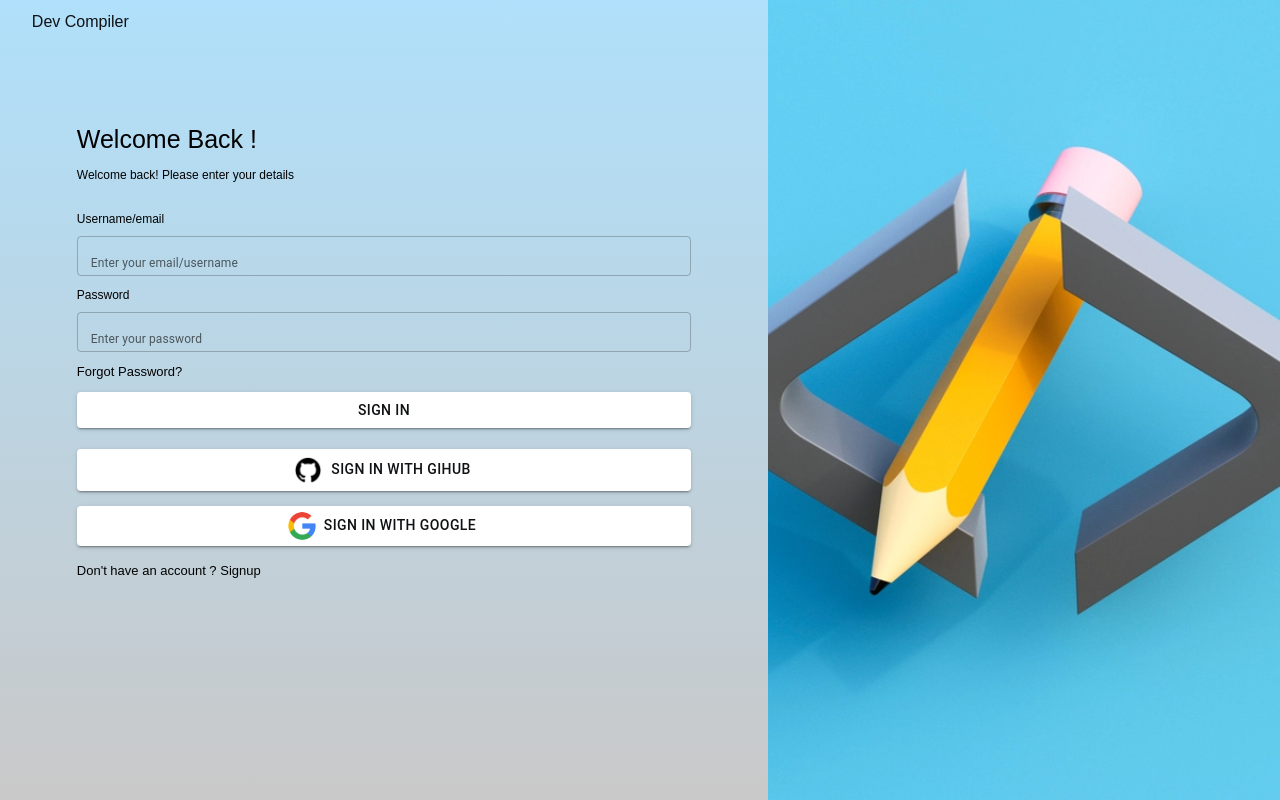
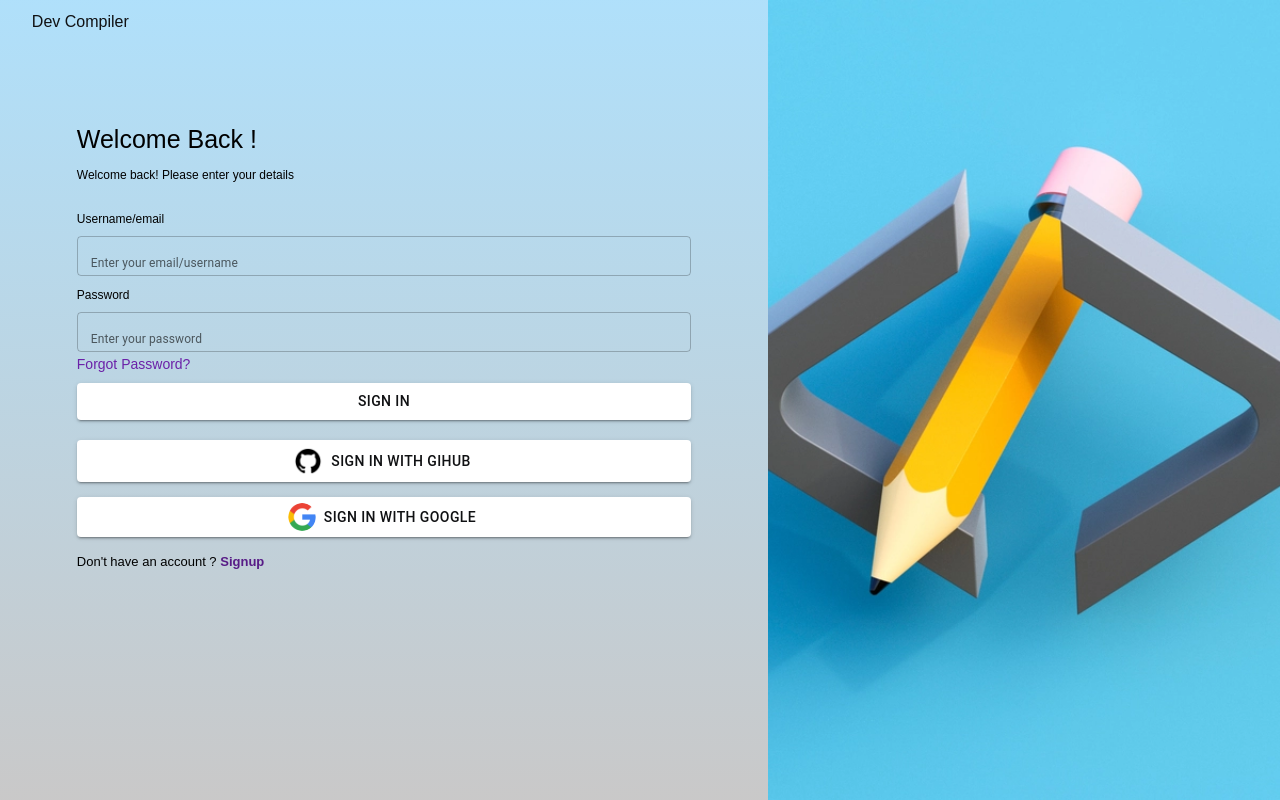
Before and after one commit to shahabazkc/dev-compiler-client, a Next.js app: page /login in a window 1280 px wide. Built offline with nearby package versions, Linux system fonts and the light colour scheme; no server answers; a web font is replaced by a local one.

Commit message:
refactor: signup,signin color modified;

```diff
--- a/src/components/login/loginLeft.tsx
+++ b/src/components/login/loginLeft.tsx
@@ -96,8 +96,8 @@ export default function LoginLeft() {
               {loginData.password.error?.length > 0 && <p className={errorTextClass}>{loginData.password.error}</p>}
               <TextField name="password" error={loginData?.password?.error?.length > 0} onChange={changeHandler} value={loginData.password.value} type="password" size="small" label="Enter your password" variant="outlined" />
             </div>
-            <div className="primary-text login_signup-primary-text">
-              <Link href={'/'}>Forgot Password?</Link>
+            <div className="">
+              <Link  className="text-purple-800 font-normal text-sm text-right" href={'/'}>Forgot Password?</Link>
             </div>
             <div className={`${authStyles.actionButton}`}>
               <Button onClick={(e) => submitHandler(e)} className={authStyles.button} variant="contained">Sign In</Button>
@@ -109,7 +109,7 @@ export default function LoginLeft() {
               <Button onClick={(e) => googleSignInAction(e)} startIcon={<Avatar style={{ height: "28px", width: "28px" }} src={googleIcon.src} />} className={authStyles.oAuthButton} variant="contained" > Sign In with Google</Button>
             </div>
             <div className="signin_signup_text">
-              <p>Don&apos;t have an account ?<Link href={'/signup'}> <span className="primary-text login_signup-primary-text">Signup</span></Link>
+              <p>Don&apos;t have an account ?<Link href={'/signup'}> <span className="text-purple-900 font-bold">Signup</span></Link>
               </p>
             </div>
           </div>
--- a/src/components/signup/signupLeft.tsx
+++ b/src/components/signup/signupLeft.tsx
@@ -126,7 +126,7 @@ export const SignupLeft = () => {
                             <Button onClick={(e) => googleSignInAction(e)} startIcon={<Avatar style={{ height: "28px", width: "28px" }} src={googleIcon.src} />} className={authStyles.oAuthButton} variant="contained" > Sign Up with Google</Button>
                         </div>
                         <div className="signin_signup_text">
-                            <p>Already have an account?<Link href={'/login'}> <span className="primary-text login_signup-primary-text">Signin</span></Link>
+                            <p>Already have an account?<Link href={'/login'}> <span className="text-purple-900 font-bold">Signin</span></Link>
                             </p>
                         </div>
                     </div>
```
